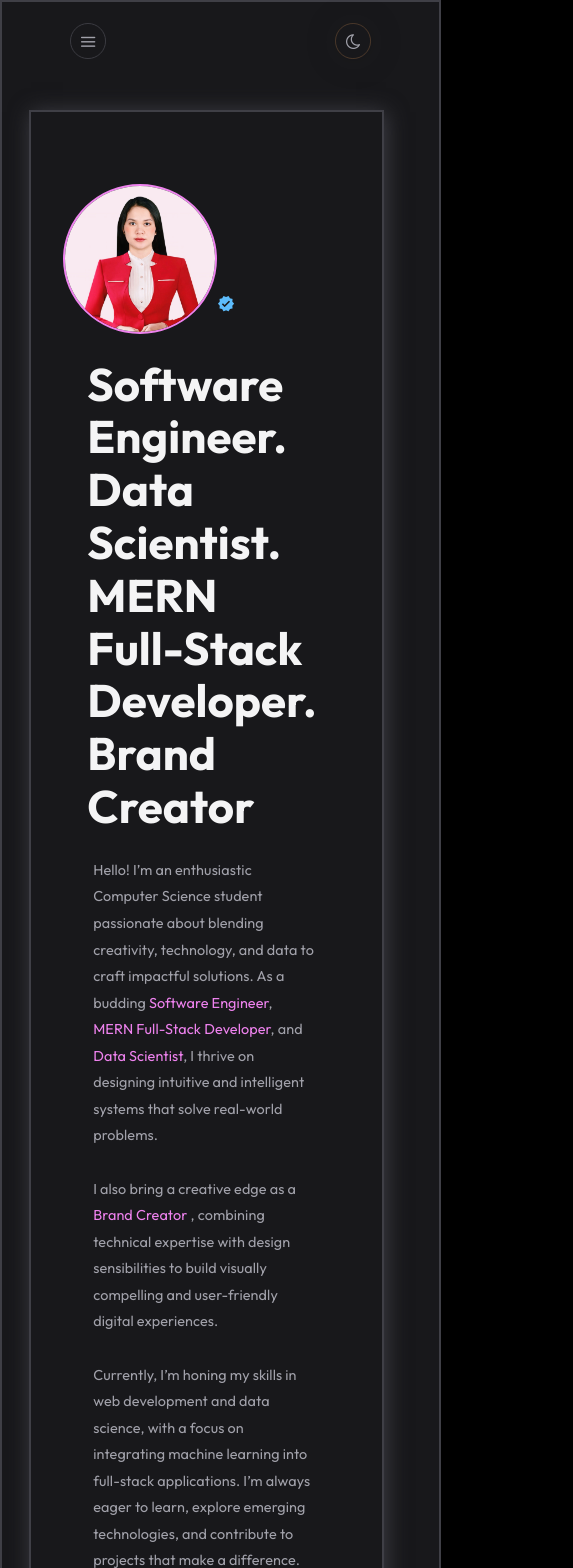
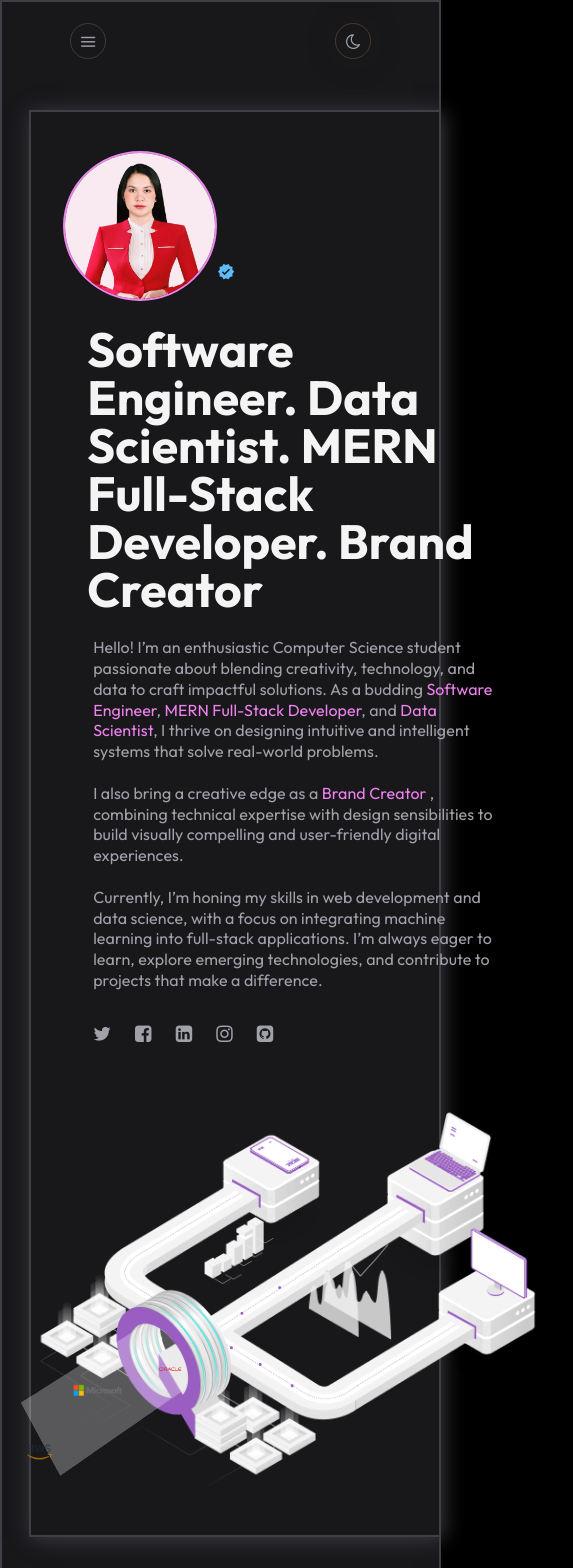
Before and after one commit to ArciRamona/Gladys-Doroin-Portfolio, a React (Vite) app: page / in a window 390 px wide. Shown: the top 1568 px of the page, 573 px wide, since content can reach past the window. Built offline with nearby package versions, Linux system fonts and the light colour scheme.

Commit message:
Fixing my responsive media query

```diff
--- a/index.html
+++ b/index.html
@@ -2,7 +2,7 @@
 <html lang="en">
   <head>
     <meta charset="UTF-8" />
-    <link rel="icon" type="image/svg+xml" href="./public/formalAttire.png" />
+    <link rel="icon" type="image/svg+xml" href="/Enhance-ID_7141.jpg" />
     <meta name="viewport" content="width=device-width, initial-scale=1.0" />
     <title>Dev Gladys Portfolio</title>
 
--- a/src/Components/1-Header/Header.css
+++ b/src/Components/1-Header/Header.css
@@ -9,6 +9,7 @@
   padding: 1rem 1.6rem;
   border-radius: 55px;
   box-shadow: 1px 1px 3px var(--peach);
+  color: rgb(40 40 48);
 }
 header ul.flex {
   gap: 40px;
@@ -113,7 +114,7 @@
 /* ===================================
     filter blur
 =================================== */
-/* backdrop-filter: blur(8px); */
+backdrop-filter: blur(8px);
 
 @keyframes mymove {
   0% {
@@ -122,9 +123,15 @@
   60% {
     scale: 1, 2;
   }
-  /* 20%  {transform: translate(100px, 0);}
- 40% {transform: translate(100px, 100px);}
- 60% {transform: translate(0, 100px);} */
+  20% {
+    transform: translate(100px, 0);
+  }
+  40% {
+    transform: translate(100px, 100px);
+  }
+  60% {
+    transform: translate(0, 100px);
+  }
   100% {
     scale: 1;
   }
@@ -162,7 +169,7 @@
   font-size: 1rem;
 }
 
-@media (max-width: 700px) {
+@media (max-width: 600px) {
   header.flex nav {
     display: none;
   }
--- a/src/Components/1-Header/Header.jsx
+++ b/src/Components/1-Header/Header.jsx
@@ -32,7 +32,7 @@
       <nav>
         <ul className="flex ">
           <li className="menu-bar">
-            <a href="../../../NavPages/AboutMe/AboutMe.html">About</a>
+            <a href="/AboutMe.html">About</a>
           </li>
           {/* <li className="menu-bar">
             <a href="">Articles</a>
@@ -91,17 +91,20 @@
                 About
               </a>
             </li>
-            <li className="menu-nav">
-              <a href=""></a>Article
+            <li>
+              <a className="menu-nav" href="#Projects">
+                Project
+              </a>
             </li>
-            <li className="menu-nav">
-              <a href=""></a>Projects
+            <li>
+              <a className="menu-nav" href="#Contact">
+                Contact
+              </a>
             </li>
-            <li className="menu-nav">
-              <a href=""></a>Speaking
-            </li>
-            <li className="menu-nav">
-              <a href=""></a>Uses
+            <li>
+              <a className="menu-nav" href={CV}>
+                CV
+              </a>
             </li>
           </ul>
         </div>
--- a/src/Components/2-Hero/Hero.css
+++ b/src/Components/2-Hero/Hero.css
@@ -31,6 +31,10 @@
   border: 2px solid var(--border);
 
   box-shadow: 2px 2px 20px var(--border);
+
+  margin-left: calc(
+    var(--container-padding) * -1 + var(--container-padding) * 1
+  );
 }
 
 section.hero-wrapper h1.title {
@@ -76,19 +80,67 @@
   width: 30rem;
   margin-top: 10rem;
 }
+@media (max-width: 1600px) {
+  section.hero-wrapper {
+    padding: 2rem;
+    width: 67rem;
+    border: 2px solid var(--border);
+
+    box-shadow: 2px 2px 20px var(--border);
+
+    margin-right: 50%;
+  }
+}
+@media (max-width: 900px) {
+  section.hero-wrapper {
+    padding-top: 2rem;
+    width: 90%;
+
+    .hero-animation {
+      width: 43rem;
+      margin-top: 55rem;
+      margin-left: -43.7rem;
+    }
+
+    .heroBox {
+      margin-top: -35rem;
+    }
+  }
+  section.hero-wrapper h1.title {
+    font-size: 3rem;
+    line-height: 3.2rem;
+    width: 40rem;
+  }
+  section.hero-wrapper p.sub-title {
+    font-size: 1rem;
+    line-height: 1.3rem;
+    width: 35rem;
+  }
+}
 
 @media (max-width: 600px) {
-  .hero-animation {
-    width: 21.5rem;
-    margin-top: 100rem;
-    margin-left: -20.7rem;
-  }
   section.hero-wrapper {
     padding-top: 2rem;
-    width: 75%;
+    width: 90%;
+
+    .hero-animation {
+      width: 35rem;
+      margin-top: 60rem;
+      margin-left: -35.7rem;
+    }
+
+    .heroBox {
+      margin-top: -28rem;
+    }
   }
-
-  section.hero-wrapper .heroBox {
-    margin-top: -20rem;
+  section.hero-wrapper h1.title {
+    font-size: 3rem;
+    line-height: 3rem;
+    width: 27rem;
+  }
+  section.hero-wrapper p.sub-title {
+    font-size: 1rem;
+    line-height: 1.3rem;
+    width: 30rem;
   }
 }
--- a/src/Components/4-Contact/Contact.css
+++ b/src/Components/4-Contact/Contact.css
@@ -117,12 +117,13 @@
     position: relative;
   }
   .contact-header .sub-title {
-    width: 15rem;
+    width: 30rem;
   }
   .contact-header #name,
   .contact-header #email,
   .contact-header #message {
-    width: 15rem;
+    width: 28rem;
+    font-size: 1rem;
   }
 }
 
@@ -137,6 +138,7 @@
   }
 
   input[type="submit"] {
-    width: 18rem;
+    width: 30rem;
+    align-self: center;
   }
 }
```
